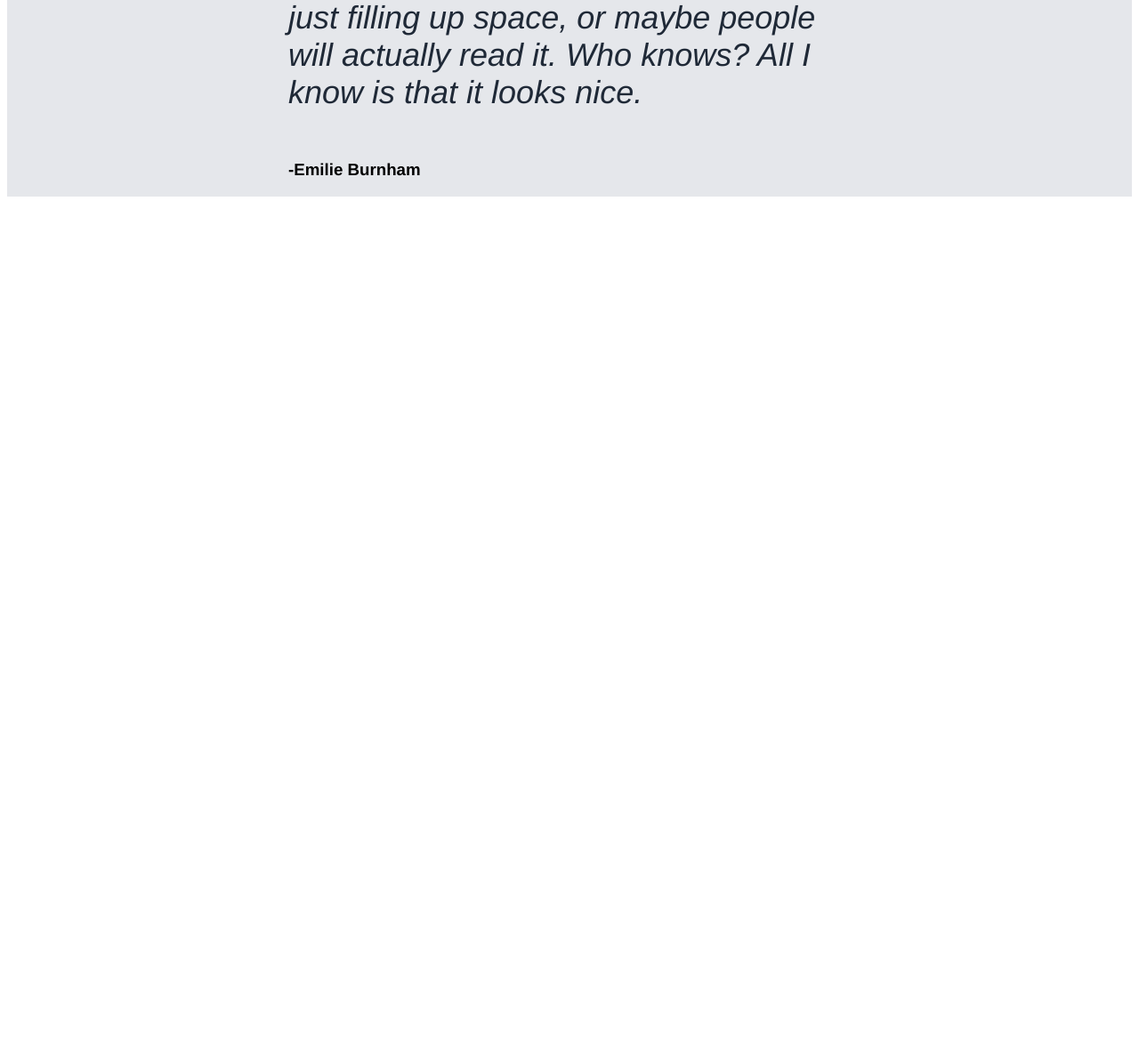
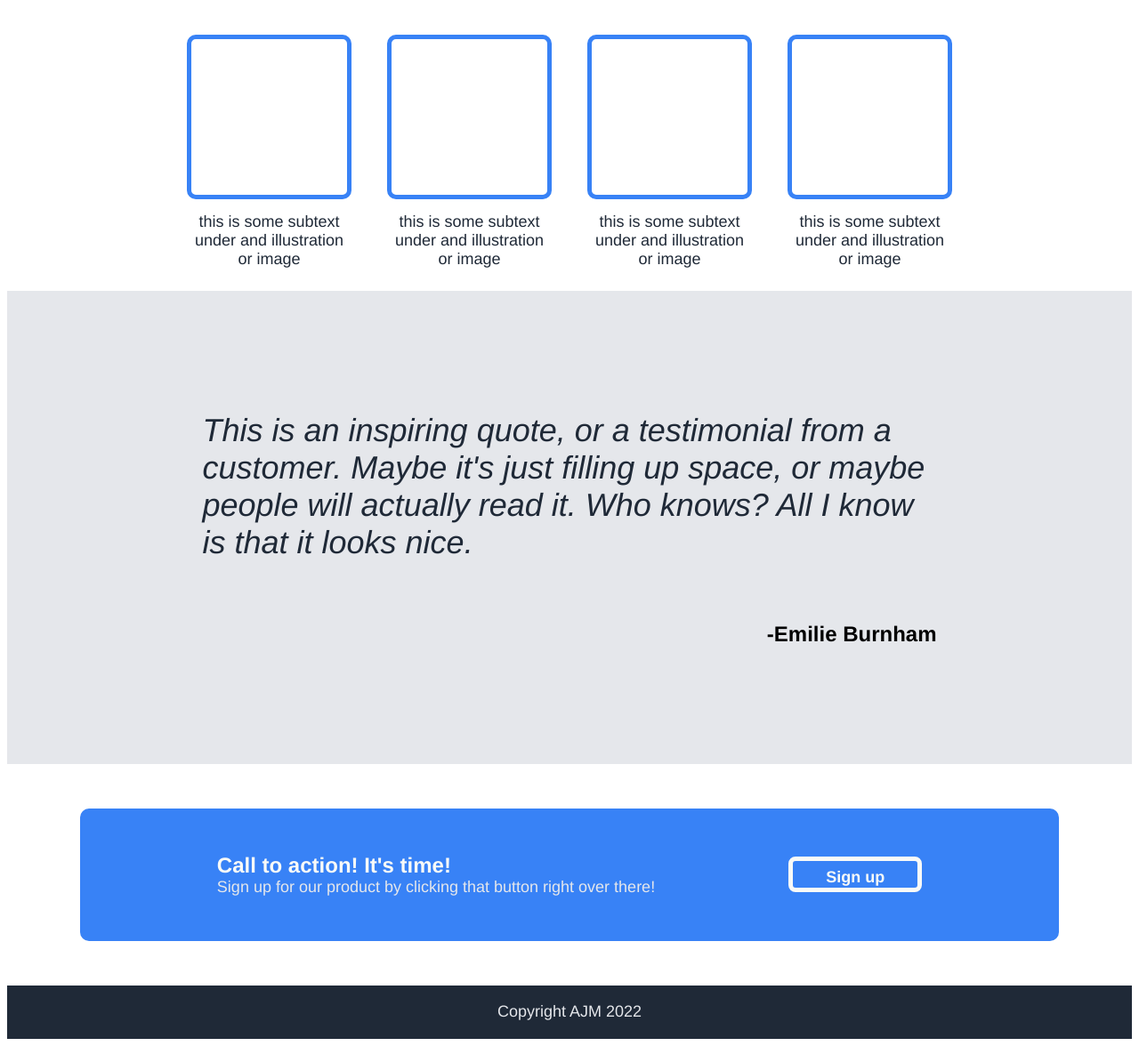
Before and after one commit to Ajmar234/odin-landing, a plain HTML site: page index.html in a window 1280 px wide. Shown: the part 679-1855 px from the top of the page at 89% size. Before the commit the page ends 908 px from the top, so only its background shows below. Drawn offline with Linux system fonts and the light colour scheme.

Commit message:
Finishing up all parts, final draft

```diff
--- a/index.html
+++ b/index.html
@@ -9,7 +9,7 @@
     <body>
         <div class="top">
             <div class="header">
-                <h2>Header Logo</h2>
+                <h3>Header Logo</h3>
                 <ul>
                     <a href="google.com">header link one</a>
                     <a href="google.com">header link two</a>
@@ -19,17 +19,39 @@
             <div class="opener">
                 <div class="hero">
                     <h1>This website is awesome</h1>
-                    <p>This website has some subtext that goes here under the main title.
+                    <h5>
+                        This website has some subtext that goes here under the main title.
                         It's a smaller font and the color is lower contrast.
-                    </p>
+                    </h5>
                     <button>Sign up</button>
                 </div>
                 <img src="TCU.jpg">
             </div>
         </div>
 
-        <div class="items">
+        <div class="info">
+            <h2>
+                Some random information
+            </h2>
 
+            <div class="item_container">
+                <div class="item">
+                    <div ></div>
+                    <h5>this is some subtext under and illustration or image</h5>
+                </div>
+                <div class="item">
+                    <div ></div>
+                    <h5>this is some subtext under and illustration or image</h5>
+                </div>
+                <div class="item">
+                    <div ></div>
+                    <h5>this is some subtext under and illustration or image</h5>
+                </div>
+                <div class="item">
+                    <div ></div>
+                    <h5>this is some subtext under and illustration or image</h5>
+                </div>
+            </div>
         </div>
 
         <div class="quote">
@@ -39,18 +61,28 @@
                     filling up space, or maybe people will actually read it. Who knows? All I know is that
                     it looks nice.
                 </p>
-                <h3>
+                <h4>
                     -Emilie Burnham
-                </h3>
+                </h4>
             </div>
         </div>
 
         <div class="sign">
-
+            <div class="call">
+                <div>
+                    <h4>
+                        Call to action! It's time!
+                    </h4>
+                    <h5>
+                        Sign up for our product by clicking that button right over there!
+                    </h5>
+                </div>
+                <button>Sign up</button>
+            </div>
         </div>
 
         <div class="footer">
-
+            <h5>Copyright AJM 2022</h5>
         </div>
 
     </body>
--- a/style.css
+++ b/style.css
@@ -1,4 +1,4 @@
-a, p, h1, h2, h3, button {
+a, p, h1, h2, h3, h4, h5, button {
     font-family: Helvetica;
 }
 
@@ -16,21 +16,26 @@ a, p, h1, h2, h3, button {
 .opener {
     display: flex;
     justify-content: center;
+    align-items: center;
     gap: 40px;
     padding: 100px;
 }
 
 .opener img {
+    height: auto;
     width: 500px;
 }
 
 .hero {
     width: 500px;
+    height: 250px;
+    display: flex;
+    flex-direction: column;
+    justify-content: space-between;
 }
 
-.hero p {
-    font-size: 18px;
-    color: #e5e7eb;
+.hero h1, h5, button {
+    margin: 0px;
 }
 
 .hero button {
@@ -39,9 +44,10 @@ a, p, h1, h2, h3, button {
     font-weight: bold;
     color: #f9faf8;
     border: none;
-    text-align: center;
-    padding: 10px 20px;
+    height: 40px;
+    line-height: 40px;
     border-radius: 8px;
+    width: 150px;
 }
 
 a {
@@ -57,32 +63,76 @@ h1 {
 }
 
 h2 {
+    font-size: 36px;
+    color: #1f2937;
+}
+
+h3 {
     font-size: 24px;
     color: #f9faf8;
 }
 
-h3 {
-
+h4 {
+    font-size: 24px;
+    font-weight: bold;
 }
 
-
-
-.items {
-
+h5 {
+    font-size: 18px;
+    color: #e5e7eb;
+    font-weight:lighter;
 }
 
+.info {
+    display: flex;
+    flex-direction: column;
+    justify-content: center;
+    padding: 25px;
+    gap: 25px;
+}
 
+.info h2 {
+    text-align: center;
+}
+
+.item_container {
+    display: flex;
+    justify-content: center;
+    gap: 50px;
+}
+
+.item {
+    display: flex;
+    flex-direction: column;
+    justify-content: center;
+    align-items: center;
+    width: 175px;
+    gap: 15px;
+}
+
+.item div {
+    height: 175px;
+    width: 175px;
+    border: 5px solid #3882f6;
+    border-radius: 10px;
+}
+
+.item h5 {
+    text-align: center;
+    color: #1F2937
+}
 
 .quote {
     background-color: #e5e7eb;
     display: flex;
     justify-content: center;
+    padding: 100px;
 }
 
 .quote_text {
     display: flex;
     flex-direction: column;
-    width: 50%;
+    width: 825px;
 }
 
 .quote_text p {
@@ -90,3 +140,54 @@ h3 {
     color: #1f2937;
     font-style: italic;
 }
+
+.quote_text h4{
+    text-align: right;
+}
+
+.sign {
+    padding: 50px 70px;
+    display: flex;
+    justify-content: center;
+}
+
+.call {
+    background-color: #3882f6;
+    border-radius: 10px;
+    display: flex;
+    justify-content: center;
+    padding: 50px;
+    width: 1000px;
+    gap: 150px;
+    align-items: center;
+}
+
+.call h4 {
+    margin: 0px;
+}
+
+.call div {
+    display: flex;
+    flex-direction: column;
+    color: #f9faf8;
+}
+
+.call button {
+    background-color: #3882f6;
+    font-size: 18px;
+    font-weight: bold;
+    color: #f9faf8;
+    border: 5px solid #f9faf8;
+    height: 40px;
+    line-height: 35px;
+    border-radius: 8px;
+    width: 150px;
+}
+
+.footer {
+    height: 60px;
+    background-color: #1F2937;
+    display: flex;
+    justify-content: center;
+    align-items: center;
+}
```
